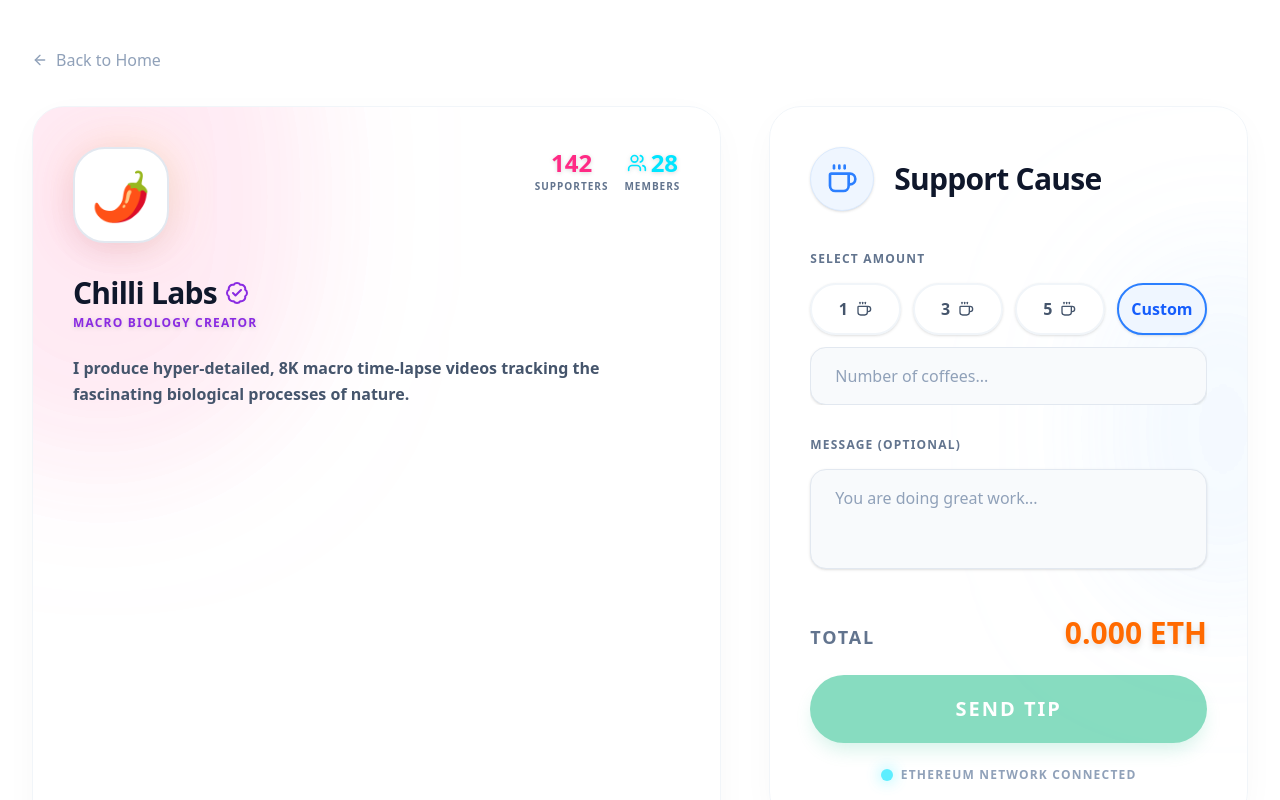
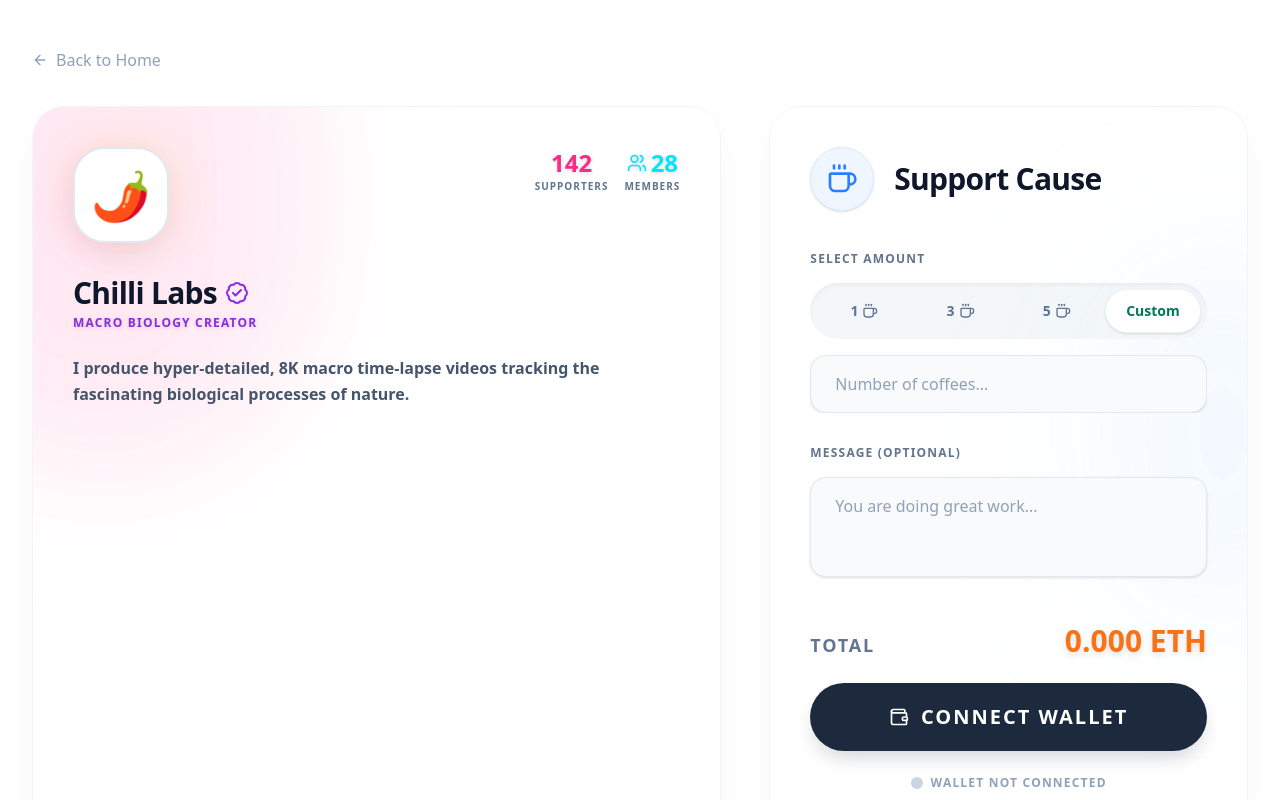
Before and after one commit to UtkarshMudgal2802droid/buy-me-a-coffee, a Next.js app: page /1 in a window 1280 px wide. Both pictures are taken after a click on the button "Custom". Shown: the top 800 px of the page. Built offline with nearby package versions, Linux system fonts and the light colour scheme.

Commit message:
Auto-commit: saved changes at 5:21:40 pm

```diff
--- a/src/components/DonationWidget.tsx
+++ b/src/components/DonationWidget.tsx
@@ -1,8 +1,8 @@
 "use client";
 
-import React, { useState } from 'react';
+import React, { useState, useEffect } from 'react';
 import { motion, AnimatePresence } from 'framer-motion';
-import { Coffee, Hexagon, Loader2 } from 'lucide-react';
+import { Coffee, Hexagon, Loader2, Wallet } from 'lucide-react';
 
 export default function DonationWidget() {
   const [selectedAmount, setSelectedAmount] = useState<number | 'custom'>(3);
@@ -10,17 +10,60 @@ export default function DonationWidget() {
   const [message, setMessage] = useState('');
   const [isProcessing, setIsProcessing] = useState(false);
 
+  // Wallet state
+  const [account, setAccount] = useState<string | null>(null);
+
+  // Check if wallet is connected on load
+  useEffect(() => {
+    checkConnection();
+  }, []);
+
+  const checkConnection = async () => {
+    if (typeof window !== 'undefined' && (window as any).ethereum) {
+      try {
+        const accounts = await (window as any).ethereum.request({ method: 'eth_accounts' });
+        if (accounts.length > 0) {
+          setAccount(accounts[0]);
+        }
+      } catch (error) {
+        console.error("Error checking connection:", error);
+      }
+    }
+  };
+
+  const connectWallet = async () => {
+    if (typeof window !== 'undefined' && (window as any).ethereum) {
+      try {
+        setIsProcessing(true);
+        const accounts = await (window as any).ethereum.request({ method: 'eth_requestAccounts' });
+        setAccount(accounts[0]);
+      } catch (error) {
+        console.error("Error connecting wallet:", error);
+      } finally {
+        setIsProcessing(false);
+      }
+    } else {
+      alert("Please install MetaMask to connect your wallet.");
+    }
+  };
+
   // Convert coffee amount to ETH (1 coffee = 0.005 ETH for demo)
   const ethPerCoffee = 0.005;
   const currentEthAmount = selectedAmount === 'custom'
     ? (parseFloat(customAmount) * ethPerCoffee || 0).toFixed(3)
-    : (selectedAmount * ethPerCoffee).toFixed(3);
+    : ((selectedAmount as number) * ethPerCoffee).toFixed(3);
 
   const handleTip = async () => {
+    if (!account) {
+      await connectWallet();
+      return;
+    }
+
     setIsProcessing(true);
     // Simulate transaction delay
     await new Promise(resolve => setTimeout(resolve, 2000));
     setIsProcessing(false);
+    alert(`Successfully sent ${currentEthAmount} ETH!`);
   };
 
   const containerVars = {
@@ -35,6 +78,8 @@ export default function DonationWidget() {
     hidden: { opacity: 0, y: 20 },
     show: { opacity: 1, y: 0, transition: { type: "spring" as const, stiffness: 100, damping: 20 } }
   };
+
+  const options = [1, 3, 5, 'custom'];
 
   return (
     <motion.div
@@ -59,39 +104,36 @@ export default function DonationWidget() {
         <label className="block text-xs uppercase tracking-widest font-bold text-slate-500 mb-4">
           Select Amount
         </label>
-        <div className="flex gap-3">
-          {[1, 3, 5].map((amount) => (
-            <motion.button
-              whileTap={{ scale: 0.95 }}
-              key={amount}
-              onClick={() => setSelectedAmount(amount)}
-              className={`flex-1 py-3 rounded-full border-2 font-bold transition-all duration-300 flex items-center justify-center gap-2 hover:-translate-y-0.5 shadow-sm ${
-                selectedAmount === amount
-                  ? 'border-emerald-500 bg-emerald-50 text-emerald-600'
-                  : 'border-slate-100 bg-white text-slate-600 hover:border-emerald-200'
+
+        {/* Telegram-style Segmented Control */}
+        <div className="flex bg-slate-100/80 p-1.5 rounded-full relative shadow-inner">
+          {options.map((option) => (
+            <button
+              key={option}
+              onClick={() => setSelectedAmount(option as number | 'custom')}
+              className={`flex-1 py-3 relative font-bold text-sm z-10 transition-colors duration-300 flex items-center justify-center gap-2 ${
+                selectedAmount === option ? 'text-emerald-700' : 'text-slate-500 hover:text-slate-700'
               }`}
             >
-              {amount} <Coffee className="w-4 h-4" />
-            </motion.button>
+              {selectedAmount === option && (
+                <motion.div
+                  layoutId="activePill"
+                  className="absolute inset-0 bg-white rounded-full shadow-sm border border-slate-200/50"
+                  transition={{ type: "spring", stiffness: 300, damping: 25 }}
+                />
+              )}
+              <span className="relative z-10 flex items-center gap-1">
+                {option === 'custom' ? 'Custom' : option} {option !== 'custom' && <Coffee className="w-4 h-4" />}
+              </span>
+            </button>
           ))}
-          <motion.button
-            whileTap={{ scale: 0.95 }}
-            onClick={() => setSelectedAmount('custom')}
-            className={`flex-1 py-3 rounded-full border-2 font-bold transition-all duration-300 hover:-translate-y-0.5 shadow-sm ${
-              selectedAmount === 'custom'
-                ? 'border-blue-500 bg-blue-50 text-blue-600'
-                : 'border-slate-100 bg-white text-slate-600 hover:border-blue-200'
-            }`}
-          >
-            Custom
-          </motion.button>
         </div>
 
         <AnimatePresence>
           {selectedAmount === 'custom' && (
             <motion.div
               initial={{ height: 0, opacity: 0, marginTop: 0 }}
-              animate={{ height: 'auto', opacity: 1, marginTop: 12 }}
+              animate={{ height: 'auto', opacity: 1, marginTop: 16 }}
               exit={{ height: 0, opacity: 0, marginTop: 0 }}
               className="overflow-hidden"
             >
@@ -123,18 +165,23 @@ export default function DonationWidget() {
       <motion.div variants={itemVars} className="mt-auto relative z-10">
         <div className="flex justify-between items-end mb-6">
           <span className="text-slate-500 font-black text-lg tracking-widest uppercase">Total</span>
-          <span className="text-3xl font-black text-[#ff6a00] drop-shadow-md">{currentEthAmount || '0.00'} ETH</span>
+          <span className="text-3xl font-black text-charity-orange drop-shadow-md">{currentEthAmount || '0.00'} ETH</span>
         </div>
+
         <motion.button
           whileTap={{ scale: 0.95 }}
           onClick={handleTip}
-          disabled={isProcessing || (selectedAmount === 'custom' && !customAmount)}
-          className="glow-btn w-full py-5 text-xl tracking-widest uppercase disabled:opacity-50 flex justify-center items-center gap-3 pointer-events-auto"
+          disabled={isProcessing || (selectedAmount === 'custom' && !customAmount && account !== null)}
+          className={`w-full py-5 text-xl tracking-widest uppercase disabled:opacity-50 flex justify-center items-center gap-3 pointer-events-auto rounded-full font-bold text-white shadow-[0_10px_20px_-5px_rgba(16,185,129,0.4)] transition-all duration-300 hover:shadow-[0_15px_25px_-5px_rgba(16,185,129,0.5)] ${account ? 'bg-charity-green hover:bg-emerald-400' : 'bg-slate-800 hover:bg-slate-700 shadow-slate-900/20'}`}
         >
           {isProcessing ? (
             <>
               <Loader2 className="w-6 h-6 animate-spin" />
               Processing...
+            </>
+          ) : !account ? (
+            <>
+              <Wallet className="w-5 h-5" /> Connect Wallet
             </>
           ) : (
             'Send Tip'
@@ -142,8 +189,17 @@ export default function DonationWidget() {
         </motion.button>
 
         <p className="text-center text-xs uppercase tracking-widest font-black text-slate-400 mt-6 flex items-center justify-center gap-2">
-          <span className="w-3 h-3 rounded-full bg-[#00e5ff] shadow-[0_0_15px_rgba(0,229,255,0.8)] animate-pulse"></span>
-          Ethereum Network Connected
+          {account ? (
+            <>
+              <span className="w-3 h-3 rounded-full bg-emerald-400 shadow-[0_0_10px_rgba(52,211,153,0.8)] animate-pulse"></span>
+              Connected: {account.slice(0, 6)}...{account.slice(-4)}
+            </>
+          ) : (
+            <>
+              <span className="w-3 h-3 rounded-full bg-slate-300"></span>
+              Wallet Not Connected
+            </>
+          )}
         </p>
       </motion.div>
     </motion.div>
```
